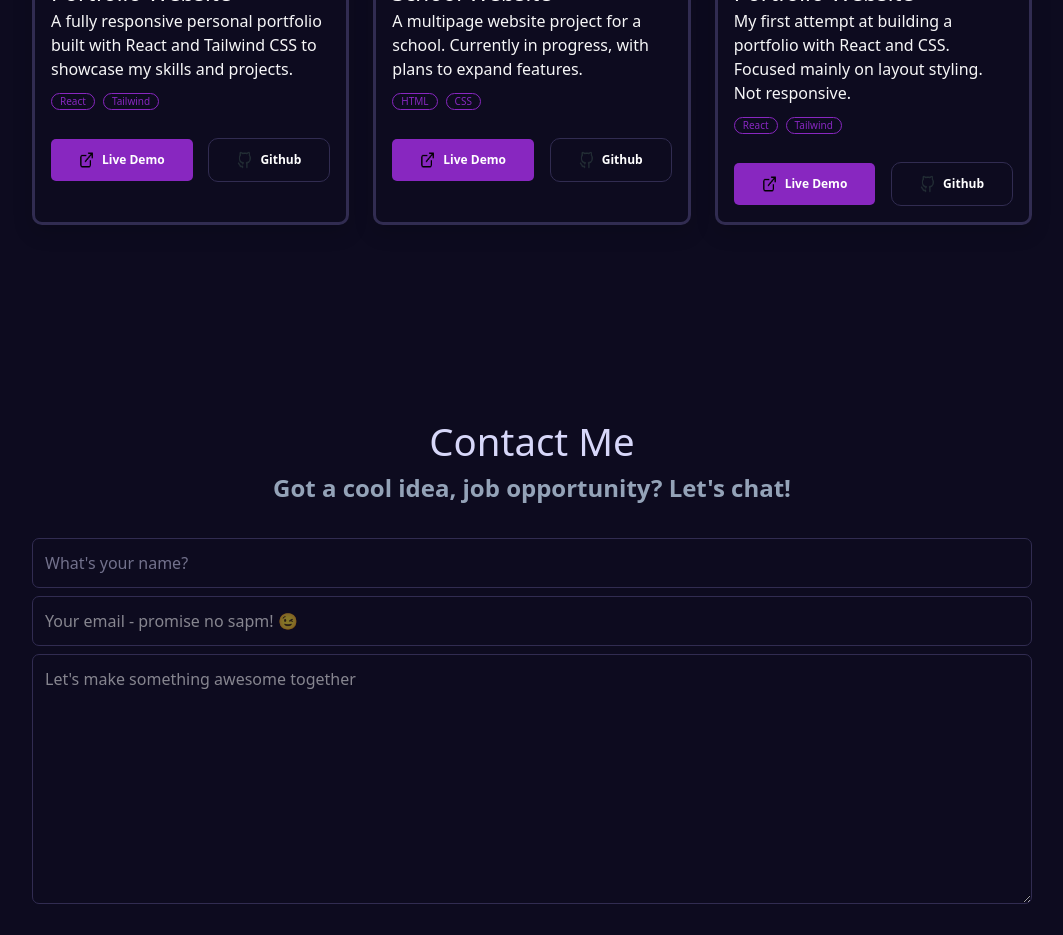
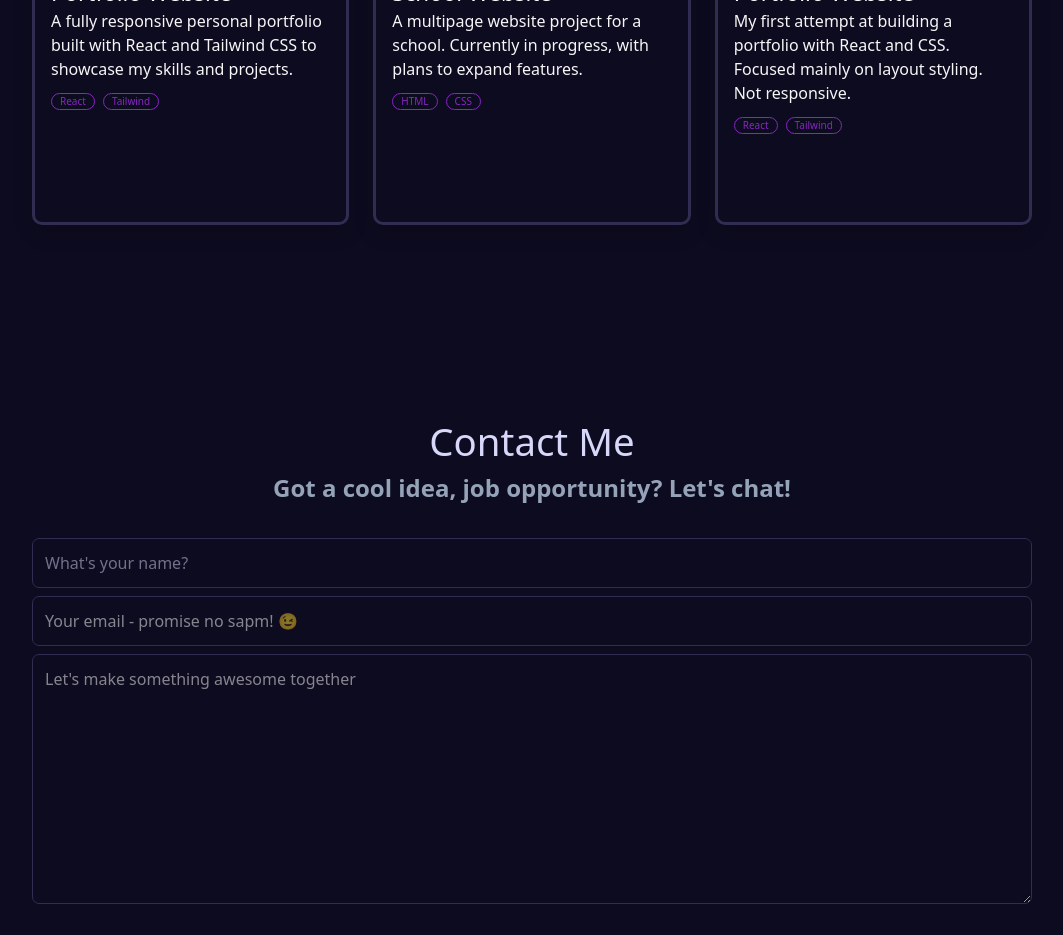
Before and after one commit to Salomenelson/new-portfolio, a React (Vite) app: page / in a window 1280 px wide. Shown: the part 2240-3175 px from the top of the page, without its empty margins (108-1171 px from the left). Built offline with nearby package versions, Linux system fonts and the light colour scheme.

Commit message:
Changed the colors

```diff
--- a/src/components/Projectcard.jsx
+++ b/src/components/Projectcard.jsx
@@ -1,4 +1,4 @@
-import { Button } from "./button"
+// import { Button } from "./button"
 
 export const Projectcard = ({image, title, description, textcard, textcard1, textcard2})=>{
     return(
@@ -18,10 +18,10 @@ export const Projectcard = ({image, title, description, textcard, textcard1, tex
                         <p className="px-2 rounded-[20px] border-1 border-[#8827c0] text-[#8827c0] w-fit h-fit text-[10px] ">{textcard2}</p>
                     </div>
 
-                    <div className="flex justify-between mt-7">
+                    {/* <div className="flex justify-between mt-7">
                         <button className=" rounded-[10px]  text-[12px]">{<Button buttonTitle={"Live Demo"} background={"#8827c0"} icon={"/external-link.png"}/>}</button>
                         <button className="border-1 border-[#312c51] text-[#312c51] rounded-[10px] text-[12px]">{<Button buttonTitle={"Github"} icon={"/Github.png"}/>}</button>
-                    </div>
+                    </div> */}
                 </div>
             </div>
         </section>
```
